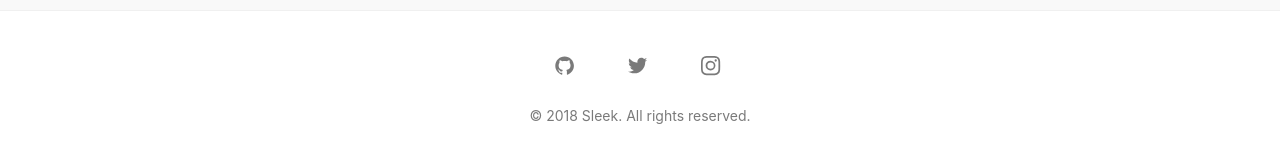
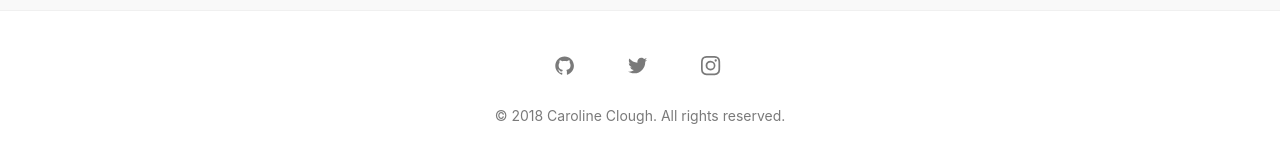
Before and after one commit to cclough189/cclough189.github.io, a Jekyll site: the page built from index.md, in a window 1280 px wide and 900 px high, scrolled down 935 px. Shown: the part 729-892 px from the top of the window. Built offline with Jekyll 4.4.1, drawn with Linux system fonts in a browser that asks for light colours.

```diff
--- a/_config.yml
+++ b/_config.yml
@@ -1,5 +1,5 @@
-title: Sleek # your site title
-author: GitHub User
+title: Caroline Clough # your site title
+author: Caroline Clough
 email: your-email@domain.com # email for form submission, you also have to change it in _js/scripts.js
 description: > # this means to ignore newlines until "baseurl:"
   Write an awesome description for your new site here. You can edit this
@@ -7,7 +7,7 @@ description: > # this means to ignore newlines until "baseurl:"
   Google search results) and in your feed.xml site description.
 baseurl: "/" # the subpath of your site, e.g. /blog
 url: "https://janczizikow.github.io/sleek" # the base hostname & protocol for your site, e.g. http://example.com
-twitter_username: jan_czizikow # replace with your_twitter_username or comment to remove link from footer
+twitter_username: carolineclough # replace with your_twitter_username or comment to remove link from footer
 github_username:  janczizikow # replace with your_github_username or comment to remove link from footer
 instagram_username: shanlongjj # replace with your_instagram_username or comment to remove link from footer
 social:
```
